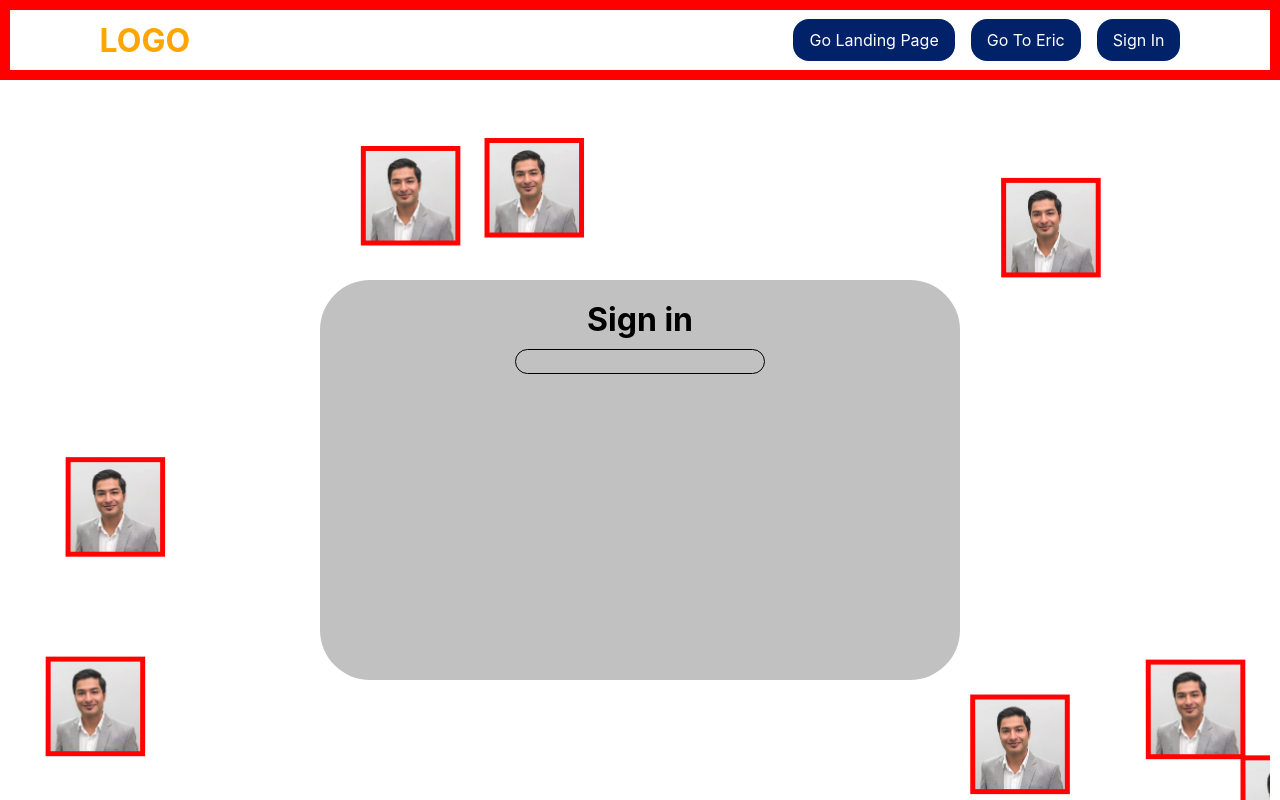
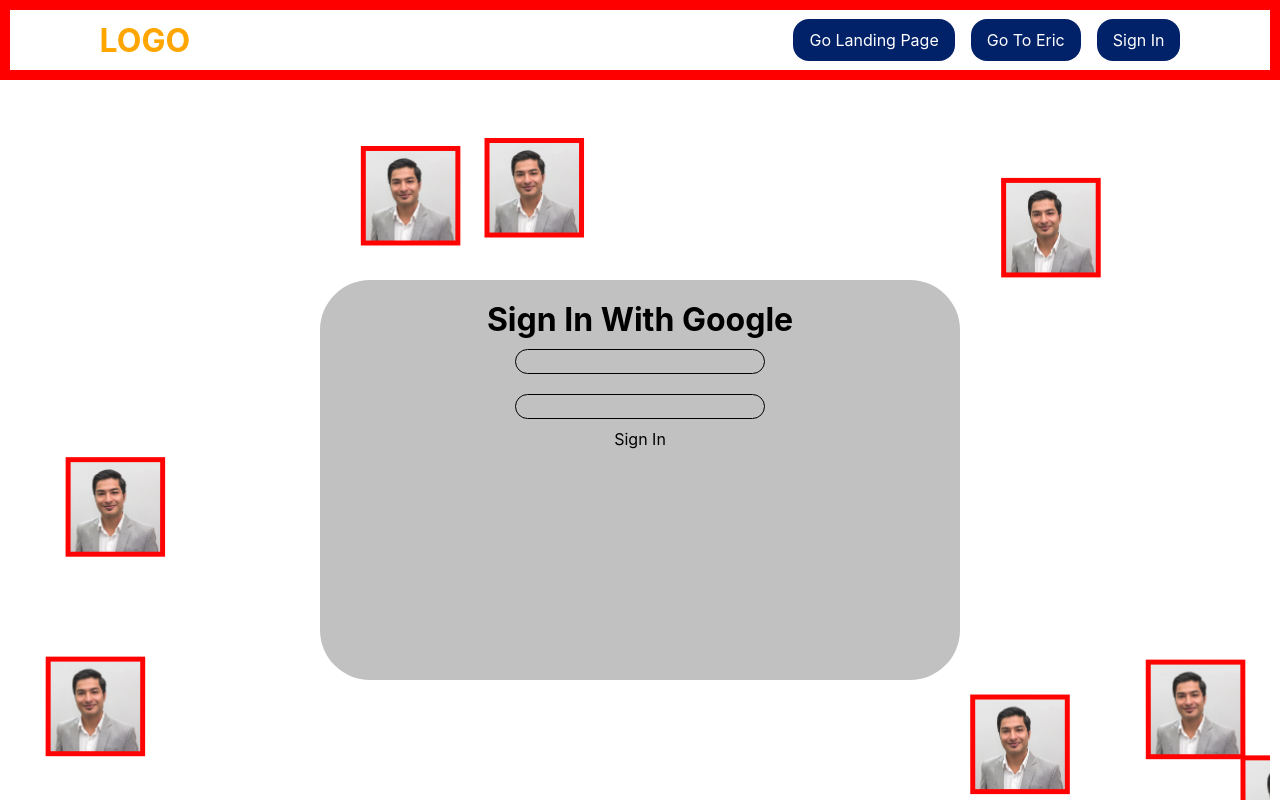
Before and after one commit to CenturyOrb/uncc-2025, a React (Vite) app: page / in a window 1280 px wide. Built offline with nearby package versions, Linux system fonts and the light colour scheme.

Commit message:
Update PageInfo UI for Google sign-in
Changed the heading to 'Sign In With Google', added an extra text input, and introduced a 'Sign In' button to enhance the sign-in interface.

```diff
--- a/src/components/pageinfo/PageInfo.jsx
+++ b/src/components/pageinfo/PageInfo.jsx
@@ -4,8 +4,10 @@
 function PageInfo() {
   return (
     <div className={styles.info_container}>
-        <h1>Sign in</h1>
+        <h1>Sign In With Google</h1>
         <input type="text"/>
+        <input type="text"/>
+        <button>Sign In</button>
     </div>
   )
 }
```
